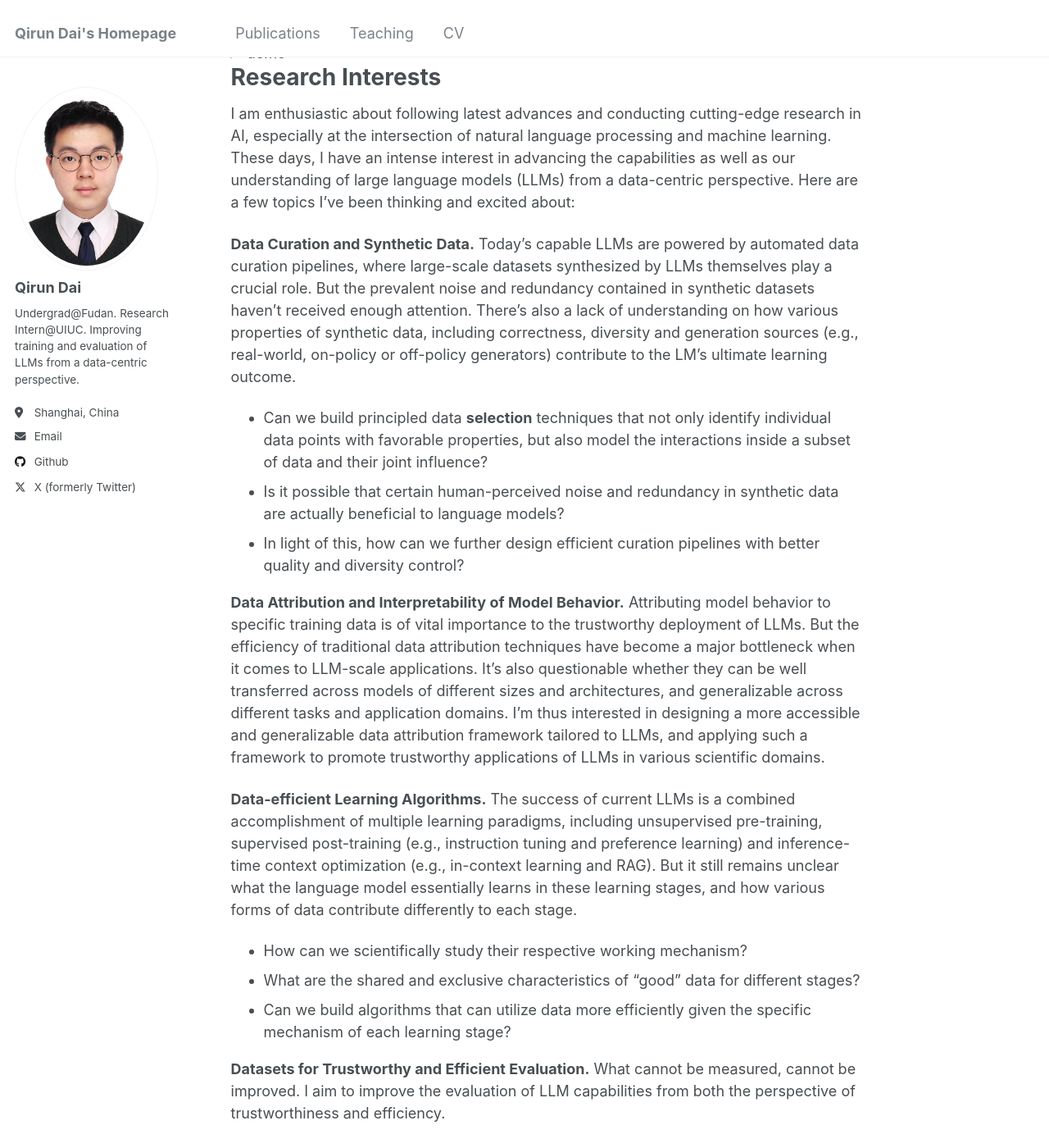
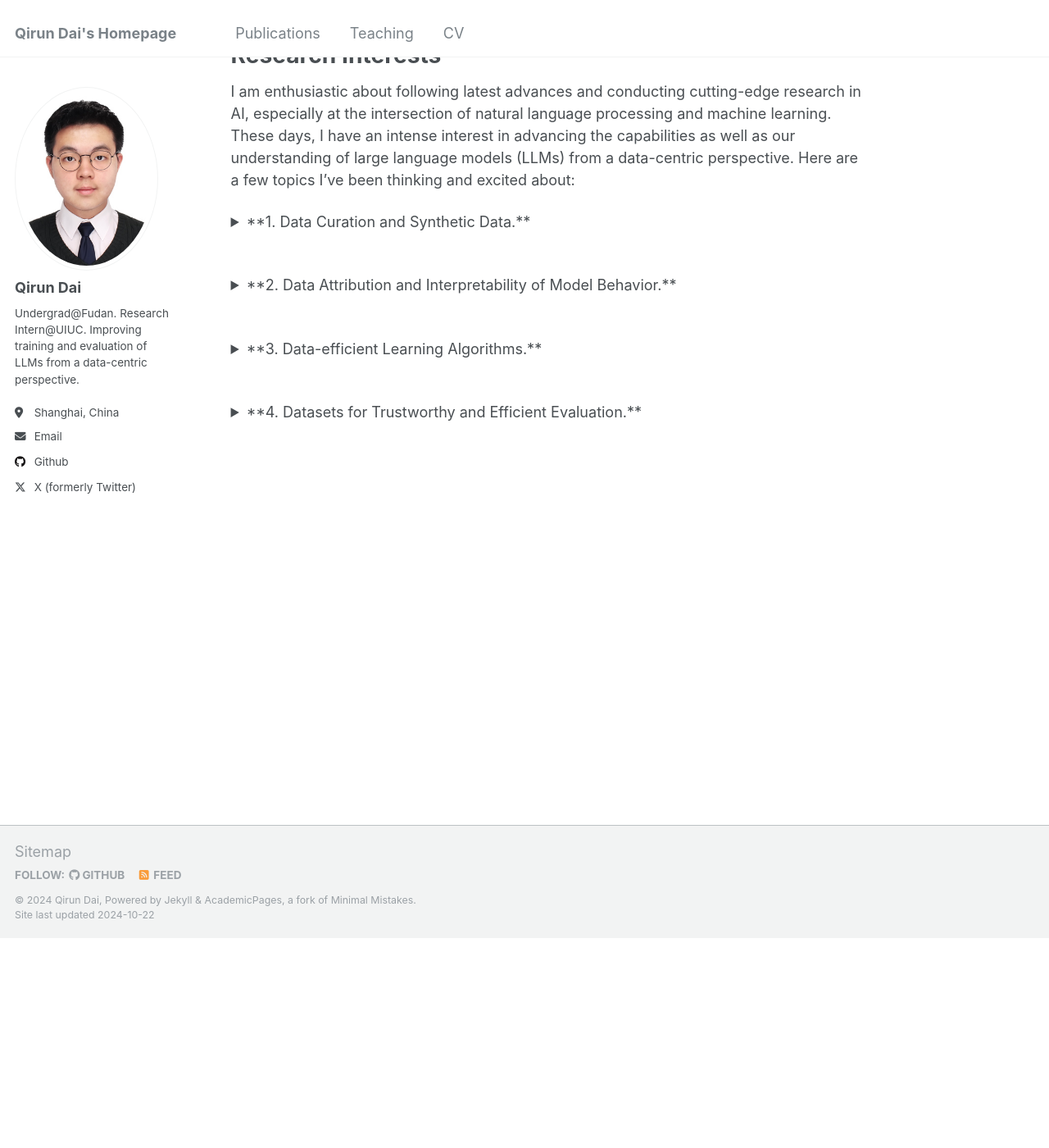
Before and after one commit to qrdai/qrdai.github.io, a Jekyll site: the page built from _pages/about.md, in a window 1280 px wide and 1400 px high, scrolled down 256 px. Shown: the whole window at 82% size. Built offline with Jekyll 4.4.1, drawn with Linux system fonts in a browser that asks for light colours; Markdown is read by kramdown in place of the engine named in the settings; some of the changed text lies outside the part shown.

Commit message:
update toggle

```diff
--- a/_pages/about.md
+++ b/_pages/about.md
@@ -10,37 +10,56 @@ redirect_from:
 I’m a senior undergraduate student majoring in Artificial Intelligence at Fudan University, Shanghai. Currently, I work as a research intern at the University of Illinois Urbana-Champaign, fortunately advised by Prof. Hao Peng. I also had research internship at Shanghai Jiao Tong University under the supervision of Prof. Dequan Wang and Prof. Zhijie Deng, and exchange experience at the University of California, Davis.
 
 
-<details>
+<!-- <details>
 <summary>demo</summary>
 
 **Markdown** content here.
 
-</details>
+</details> -->
 
 
 # Research Interests
 I am enthusiastic about following latest advances and conducting cutting-edge research in AI, especially at the intersection of natural language processing and machine learning. These days, I have an intense interest in advancing the capabilities as well as our understanding of large language models (LLMs) from a data-centric perspective. Here are a few topics I’ve been thinking and excited about:
 
 
-**Data Curation and Synthetic Data.**
+<details>
+<summary>**1. Data Curation and Synthetic Data.**</summary>
+
 Today’s capable LLMs are powered by automated data curation pipelines, where large-scale datasets synthesized by LLMs themselves play a crucial role. But the prevalent noise and redundancy contained in synthetic datasets haven’t received enough attention. There’s also a lack of understanding on how various properties of synthetic data, including correctness, diversity and generation sources (e.g., real-world, on-policy or off-policy generators) contribute to the LM’s ultimate learning outcome.
    - Can we build principled data **selection** techniques that not only identify individual data points with favorable properties, but also model the interactions inside a subset of data and their joint influence?
    - Is it possible that certain human-perceived noise and redundancy in synthetic data are actually beneficial to language models?
    - In light of this, how can we further design efficient curation pipelines with better quality and diversity control?
 
+</details>
 
-**Data Attribution and Interpretability of Model Behavior.**
-Attributing model behavior to specific training data is of vital importance to the trustworthy deployment of LLMs.  But the efficiency of traditional data attribution techniques have become a major bottleneck when it comes to LLM-scale applications. It’s also questionable whether they can be well transferred across models of different sizes and architectures, and generalizable across different tasks and application domains. I’m thus interested in designing a more accessible and generalizable data attribution framework tailored to LLMs, and applying such a framework to promote trustworthy applications of LLMs in various scientific domains.
+<br>
 
+<details>
+<summary>**2. Data Attribution and Interpretability of Model Behavior.**</summary>
 
-**Data-efficient Learning Algorithms.**
+Attributing model behavior to specific training data is of vital importance to the trustworthy deployment of LLMs. But the efficiency of traditional data attribution techniques have become a major bottleneck when it comes to LLM-scale applications. It’s also questionable whether they can be well transferred across models of different sizes and architectures, and generalizable across different tasks and application domains. I’m thus interested in designing a more accessible and generalizable data attribution framework tailored to LLMs, and applying such a framework to promote trustworthy applications of LLMs in various scientific domains.
+
+</details>
+
+<br>
+
+<details>
+<summary>**3. Data-efficient Learning Algorithms.**</summary>
+
 The success of current LLMs is a combined accomplishment of multiple learning paradigms, including unsupervised pre-training, supervised post-training (e.g., instruction tuning and preference learning) and inference-time context optimization (e.g., in-context learning and RAG). But it still remains unclear what the language model essentially learns in these learning stages, and how various forms of data contribute differently to each stage.
    - How can we scientifically study their respective working mechanism?
    - What are the shared and exclusive characteristics of “good” data for different stages?
    - Can we build algorithms that can utilize data more efficiently given the specific mechanism of each learning stage?
 
+</details>
 
-**Datasets for Trustworthy and Efficient Evaluation.**
+<br>
+
+<details>
+<summary>**4. Datasets for Trustworthy and Efficient Evaluation.**</summary>
+
 What cannot be measured, cannot be improved. I aim to improve the evaluation of LLM capabilities from both the perspective of trustworthiness and efficiency.
    - How can we improve the robustness of the same evaluation pipeline across different models and hardware conditions? And how well do current evaluation methods truly reflect the LLM’s performance on the capabilities they benchmark?
    - There’s also a trade-off between trustworthy and efficient evaluation. Can we maintain the robustness of evaluation results while reducing the cost of exhaustive runs, possibly by removing noisy and over-represented samples in evaluation datasets?
+
+</details>
```
